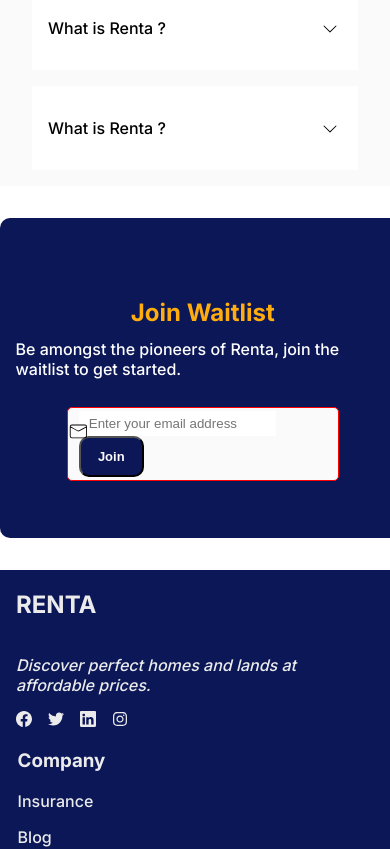
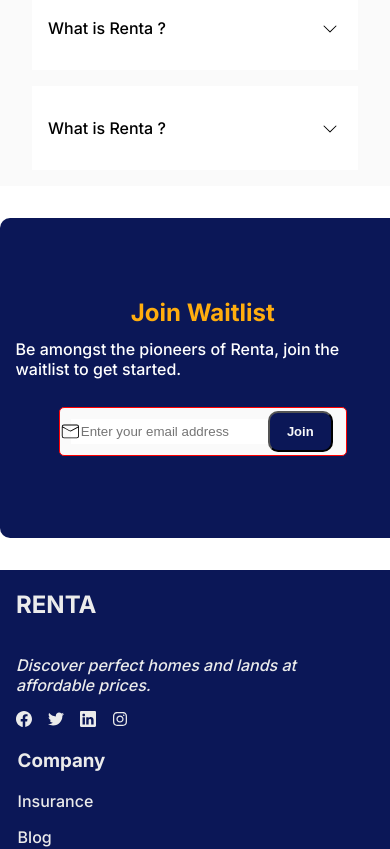
Before and after one commit to walexy026/renta, a React (Create React App) app: page / in a window 390 px wide. Shown: the part 3437-4286 px from the top of the page. Built offline with nearby package versions, Linux system fonts and the light colour scheme.

Commit message:
finalise the homepage,,

```diff
--- a/src/components/Waitlist/Waitlist.scss
+++ b/src/components/Waitlist/Waitlist.scss
@@ -72,7 +72,7 @@
     position: relative;
     @media only screen and (max-width: 768px) {
       margin-top: 1rem;
-      width: 16rem;
+      width: 17rem;
     }
     .mailIcon {
       position: absolute;
```
